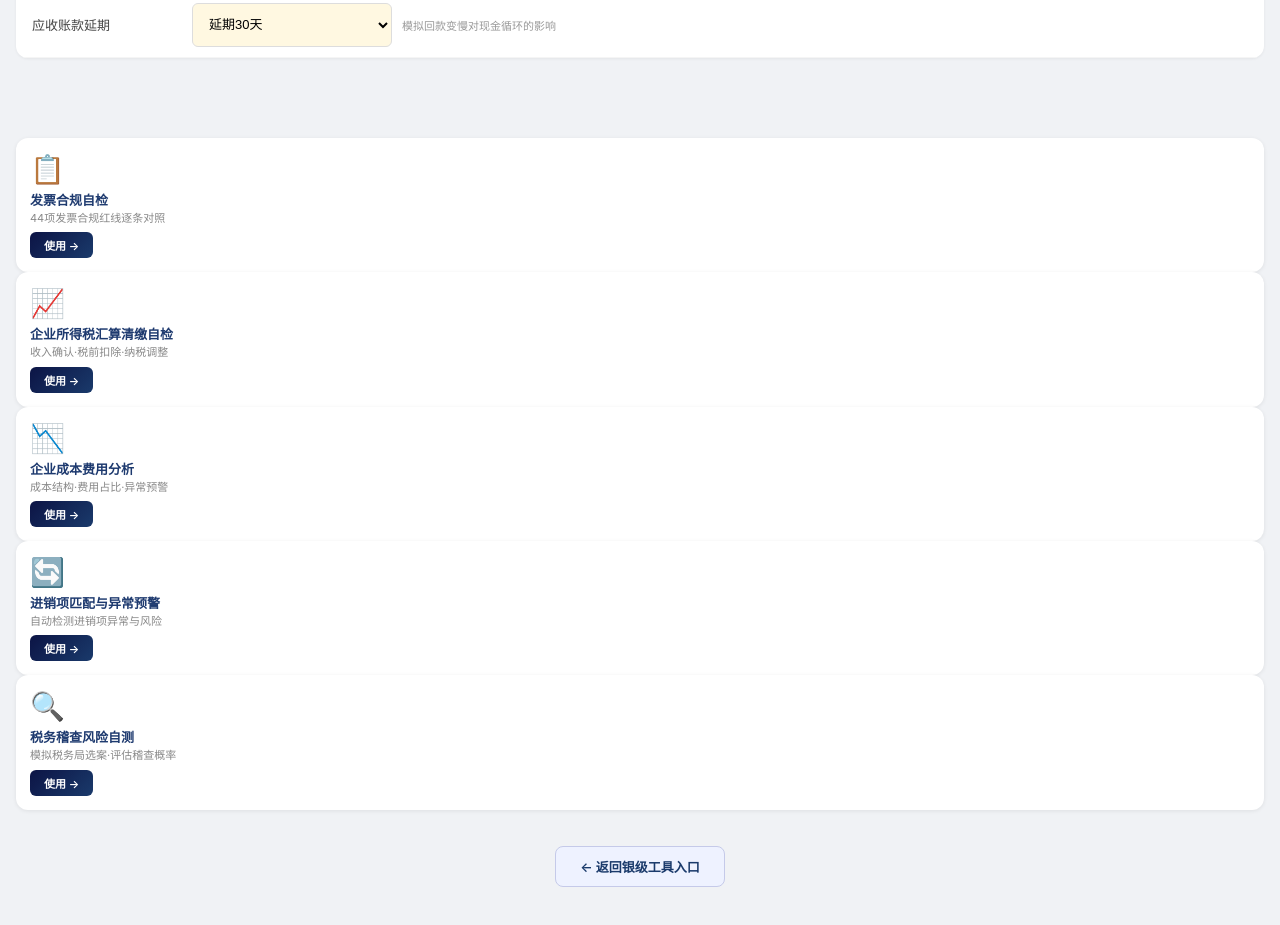
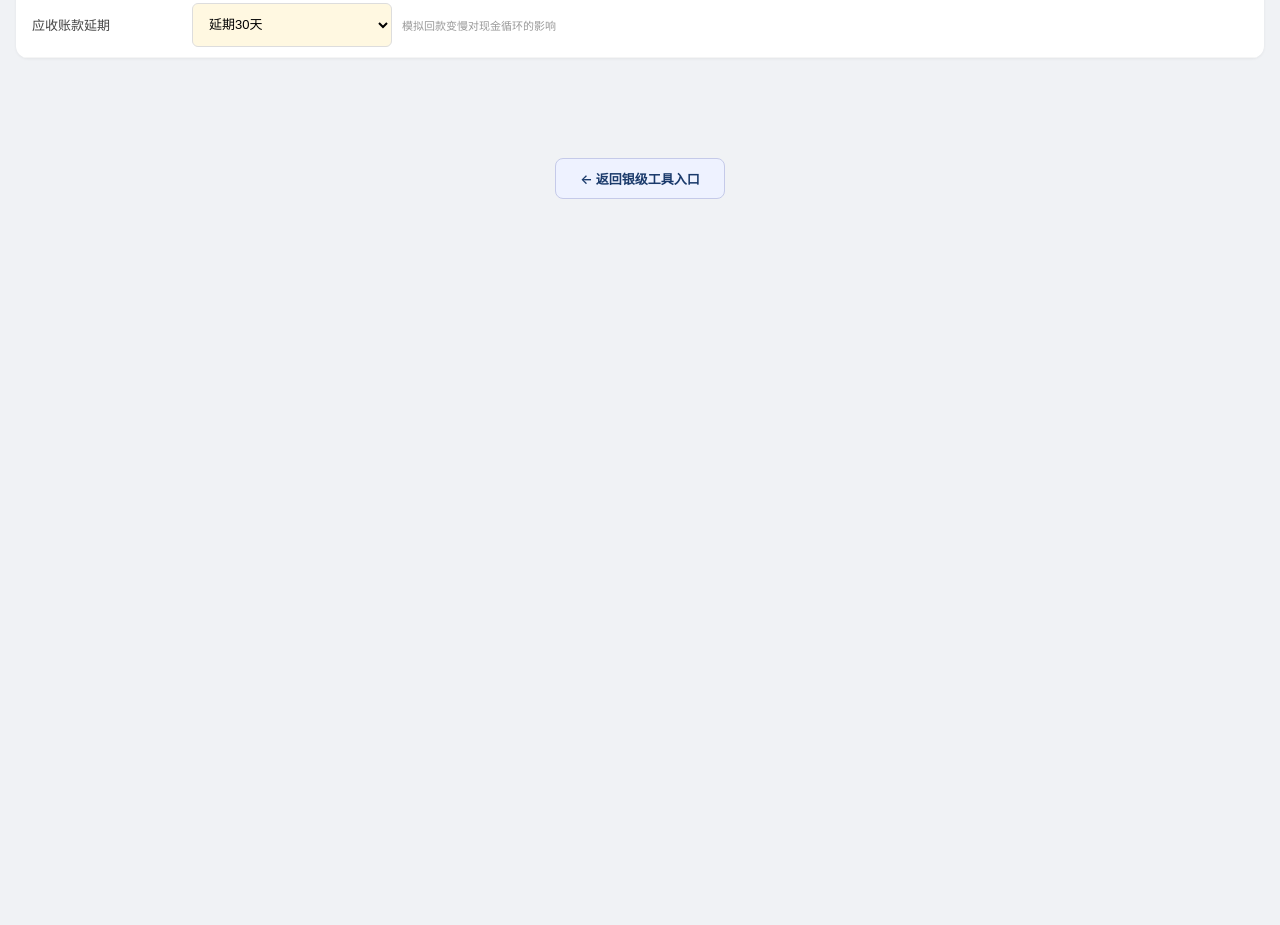
Before and after one commit to Sparrow528/cashflow-checkup, a plain HTML site: page index.html in a window 1280 px wide. Shown: the part 2259-3184 px from the top of the page. After the commit the page ends 2550 px from the top, so only its background shows below. Drawn offline with Linux system fonts and the light colour scheme.

Commit message:
删除检测报告底部其他工具导航卡片

```diff
--- a/index.html
+++ b/index.html
@@ -258,38 +258,6 @@
     <button class="btn-primary" onclick="calcReport()">📊 开始测试</button>
   </div>
 
-      <div style="background:white;border-radius:12px;padding:14px;box-shadow:0 1px 4px rgba(0,0,0,.08);display:flex;flex-direction:column;align-items:flex-start;">
-        <div style="font-size:28px;margin-bottom:4px;">📋</div>
-        <div style="font-size:13px;font-weight:700;color:#1e3a6f;margin-bottom:2px;">发票合规自检</div>
-        <div style="font-size:11px;color:#888;margin-bottom:6px;line-height:1.4;">44项发票合规红线逐条对照</div>
-        <a href="https://sparrow528.github.io/invoice-check/" target="_blank" style="display:inline-block;padding:5px 14px;background:linear-gradient(135deg,#0c1445,#1a3a6b);color:white;border-radius:6px;font-size:11px;text-decoration:none;font-weight:600;">使用 →</a>
-      </div>
-      <div style="background:white;border-radius:12px;padding:14px;box-shadow:0 1px 4px rgba(0,0,0,.08);display:flex;flex-direction:column;align-items:flex-start;">
-        <div style="font-size:28px;margin-bottom:4px;">📈</div>
-        <div style="font-size:13px;font-weight:700;color:#1e3a6f;margin-bottom:2px;">企业所得税汇算清缴自检</div>
-        <div style="font-size:11px;color:#888;margin-bottom:6px;line-height:1.4;">收入确认·税前扣除·纳税调整</div>
-        <a href="https://sparrow528.github.io/settlement-check/" target="_blank" style="display:inline-block;padding:5px 14px;background:linear-gradient(135deg,#0c1445,#1a3a6b);color:white;border-radius:6px;font-size:11px;text-decoration:none;font-weight:600;">使用 →</a>
-      </div>
-      <div style="background:white;border-radius:12px;padding:14px;box-shadow:0 1px 4px rgba(0,0,0,.08);display:flex;flex-direction:column;align-items:flex-start;">
-        <div style="font-size:28px;margin-bottom:4px;">📉</div>
-        <div style="font-size:13px;font-weight:700;color:#1e3a6f;margin-bottom:2px;">企业成本费用分析</div>
-        <div style="font-size:11px;color:#888;margin-bottom:6px;line-height:1.4;">成本结构·费用占比·异常预警</div>
-        <a href="https://sparrow528.github.io/cost-analysis/" target="_blank" style="display:inline-block;padding:5px 14px;background:linear-gradient(135deg,#0c1445,#1a3a6b);color:white;border-radius:6px;font-size:11px;text-decoration:none;font-weight:600;">使用 →</a>
-      </div>
-      <div style="background:white;border-radius:12px;padding:14px;box-shadow:0 1px 4px rgba(0,0,0,.08);display:flex;flex-direction:column;align-items:flex-start;">
-        <div style="font-size:28px;margin-bottom:4px;">🔄</div>
-        <div style="font-size:13px;font-weight:700;color:#1e3a6f;margin-bottom:2px;">进销项匹配与异常预警</div>
-        <div style="font-size:11px;color:#888;margin-bottom:6px;line-height:1.4;">自动检测进销项异常与风险</div>
-        <a href="https://sparrow528.github.io/invoice-match-check/" target="_blank" style="display:inline-block;padding:5px 14px;background:linear-gradient(135deg,#0c1445,#1a3a6b);color:white;border-radius:6px;font-size:11px;text-decoration:none;font-weight:600;">使用 →</a>
-      </div>
-      <div style="background:white;border-radius:12px;padding:14px;box-shadow:0 1px 4px rgba(0,0,0,.08);display:flex;flex-direction:column;align-items:flex-start;">
-        <div style="font-size:28px;margin-bottom:4px;">🔍</div>
-        <div style="font-size:13px;font-weight:700;color:#1e3a6f;margin-bottom:2px;">税务稽查风险自测</div>
-        <div style="font-size:11px;color:#888;margin-bottom:6px;line-height:1.4;">模拟税务局选案·评估稽查概率</div>
-        <a href="https://sparrow528.github.io/audit-risk-check/" target="_blank" style="display:inline-block;padding:5px 14px;background:linear-gradient(135deg,#0c1445,#1a3a6b);color:white;border-radius:6px;font-size:11px;text-decoration:none;font-weight:600;">使用 →</a>
-      </div>
-    </div>
-  </div>
   <div class="return-bar">
     <a href="https://sparrow528.github.io/silver-toolbox/">← 返回银级工具入口</a>
   </div>
```
